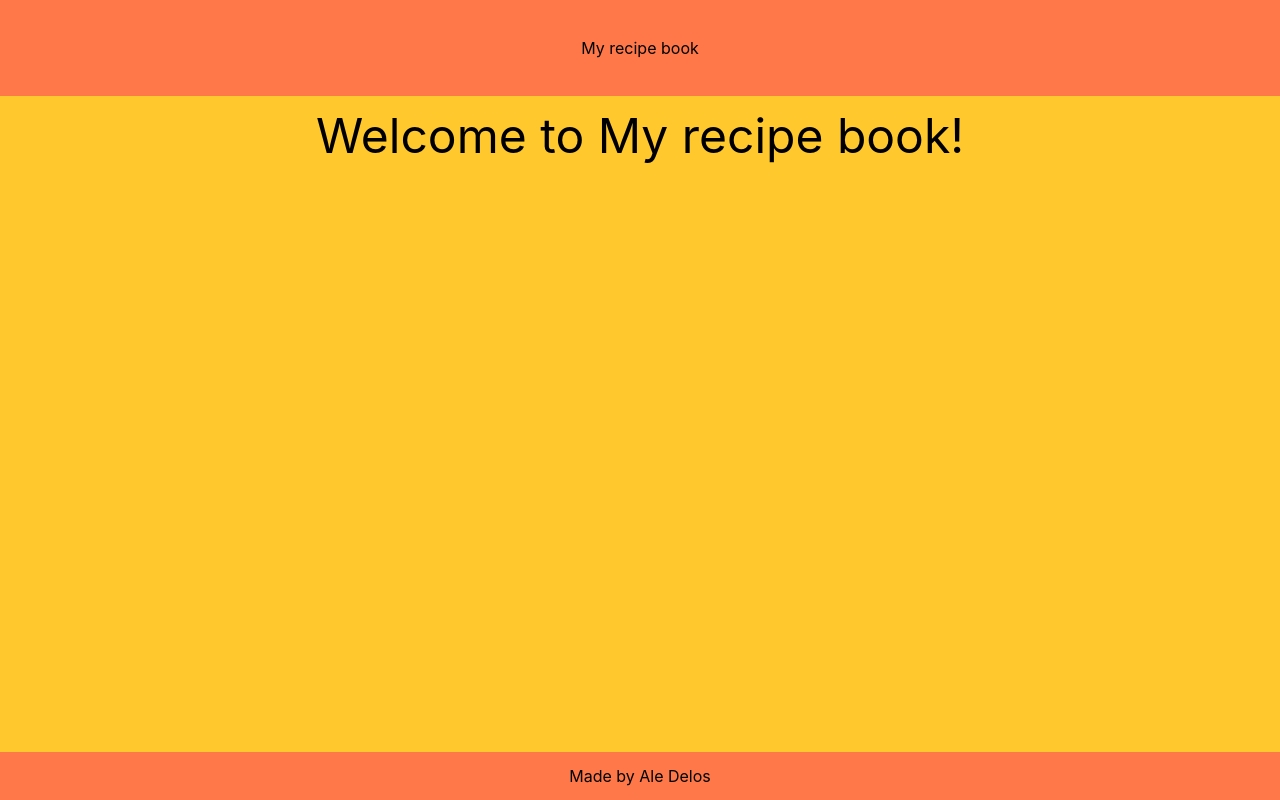
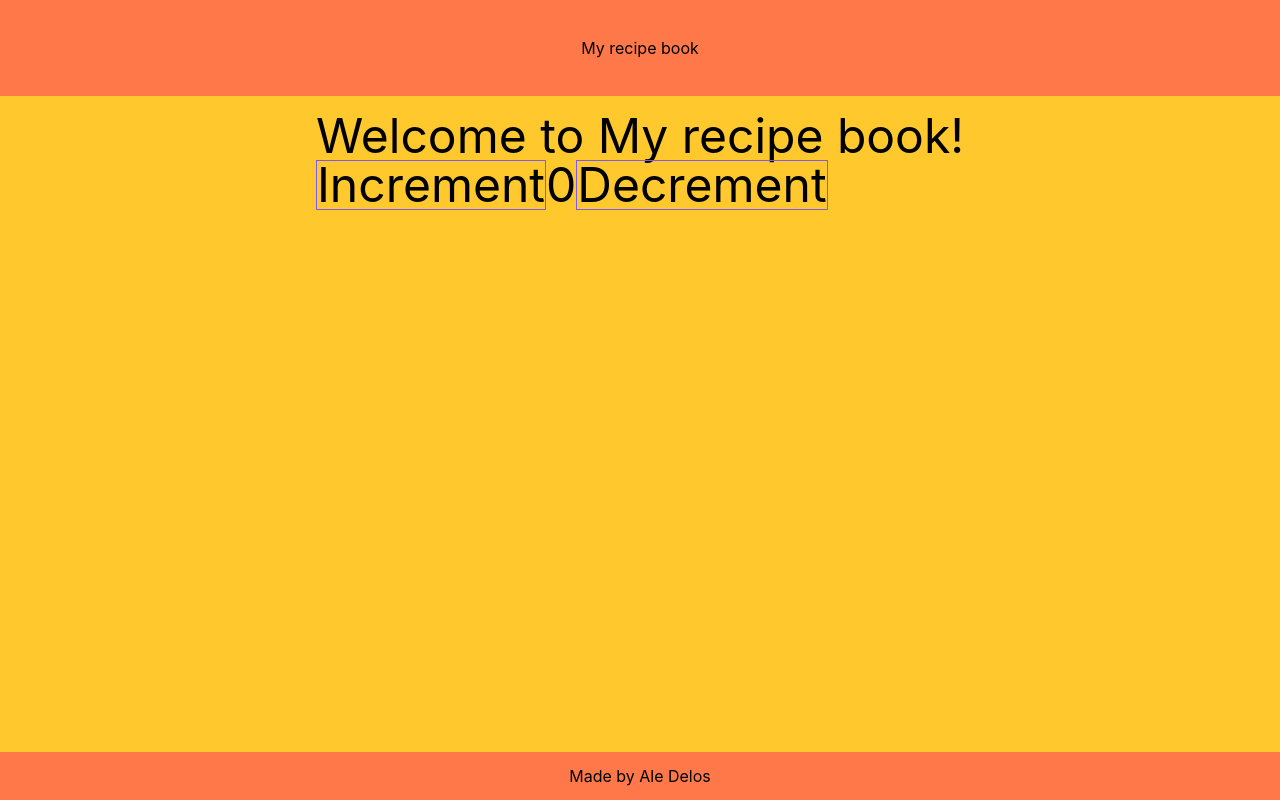
Before and after one commit to aledeloss/recibe-book, a Next.js app: page / in a window 1280 px wide. Built offline with nearby package versions, Linux system fonts and the light colour scheme.

Commit message:
Add and implement basic redux

```diff
--- /dev/null
+++ b/app/store.ts
@@ -0,0 +1,13 @@
+import { configureStore } from '@reduxjs/toolkit';
+import counterReducer from '../slicers/recipesSlicer';
+
+export const store = configureStore({
+  reducer: {
+    counter: counterReducer,
+  },
+});
+
+// Infer the `RootState` and `AppDispatch` types from the store itself
+export type RootState = ReturnType<typeof store.getState>
+// Inferred type: {posts: PostsState, comments: CommentsState, users: UsersState}
+export type AppDispatch = typeof store.dispatch
--- /dev/null
+++ b/components/counter.tsx
@@ -0,0 +1,33 @@
+import React from 'react';
+import { useSelector, useDispatch } from 'react-redux';
+import { RootState } from '../app/store';
+import { decrement, increment } from '../slicers/recipesSlicer';
+
+export function Counter() {
+  const count = useSelector((state: RootState) => state.counter.value);
+  const dispatch = useDispatch();
+
+  return (
+    <div>
+      <div>
+        <button
+          className='border border-purple'
+          aria-label='Increment value'
+          onClick={() => {
+            dispatch(increment());
+          }}
+        >
+          Increment
+        </button>
+        <span>{count}</span>
+        <button
+          className='border border-purple'
+          aria-label='Decrement value'
+          onClick={() => dispatch(decrement())}
+        >
+          Decrement
+        </button>
+      </div>
+    </div>
+  );
+}
--- a/package.json
+++ b/package.json
@@ -10,6 +10,7 @@
     "test": "jest --watch"
   },
   "dependencies": {
+    "@reduxjs/toolkit": "^1.9.1",
     "@types/node": "18.11.9",
     "@types/react": "18.0.25",
     "@types/react-dom": "18.0.9",
@@ -19,6 +20,7 @@
     "react": "18.2.0",
     "react-dom": "18.2.0",
     "react-hook-form": "^7.40.0",
+    "react-redux": "^8.0.5",
     "typescript": "4.9.3"
   },
   "devDependencies": {
--- a/pages/_app.tsx
+++ b/pages/_app.tsx
@@ -1,11 +1,15 @@
 import '../styles/globals.css';
 import type { AppProps } from 'next/app';
+import { Provider } from 'react-redux';
 import Layout from '../components/Layout';
+import { store } from '../app/store';
 
 export default function App({ Component, pageProps }: AppProps) {
   return (
-    <Layout>
-      <Component {...pageProps} />
-    </Layout>
+    <Provider store={store}>
+      <Layout>
+        <Component {...pageProps} />
+      </Layout>
+    </Provider>
   );
 }
--- a/pages/index.tsx
+++ b/pages/index.tsx
@@ -1,9 +1,11 @@
+import { Counter } from '../components/counter';
+
 const Home = () => {
   return (
     <div className='flex justify-center items-center'>
-
       <div className='text-5xl'>
         <h1>Welcome to My recipe book!</h1>
+        <Counter />
       </div>
     </div>
   );
--- /dev/null
+++ b/slicers/recipesSlicer.tsx
@@ -0,0 +1,30 @@
+import { createSlice } from '@reduxjs/toolkit';
+import type { PayloadAction } from '@reduxjs/toolkit';
+import { recipe } from '../types/recipe';
+
+export interface CounterState {
+  value: number;
+}
+
+const initialState: CounterState = {
+  value: 0
+};
+
+export const counterSlice = createSlice({
+  name: 'counter',
+  initialState,
+  reducers: {
+    increment: (state) => {
+      state.value += 1;
+    },
+    decrement: (state) => {
+      state.value -= 1;
+    },
+    incrementByAmount: (state, action: PayloadAction<number>) => {
+      state.value += action.payload;
+    }
+  }
+});
+
+export const { increment, decrement, incrementByAmount } = counterSlice.actions;
+export default counterSlice.reducer;
--- /dev/null
+++ b/types/recipe.ts
@@ -0,0 +1,11 @@
+export interface recipe {
+    id: string;
+    title: string;
+    ingredient: ingredient[];
+};
+
+export interface ingredient {
+    name: string;
+    quantity: string;
+    unit: string;
+};
```
Also changed, not shown: slicers/recipesSlicer copy.tsx (added, +29 -0 lines), 1 other file (tests, documents, lock files or other folders).
